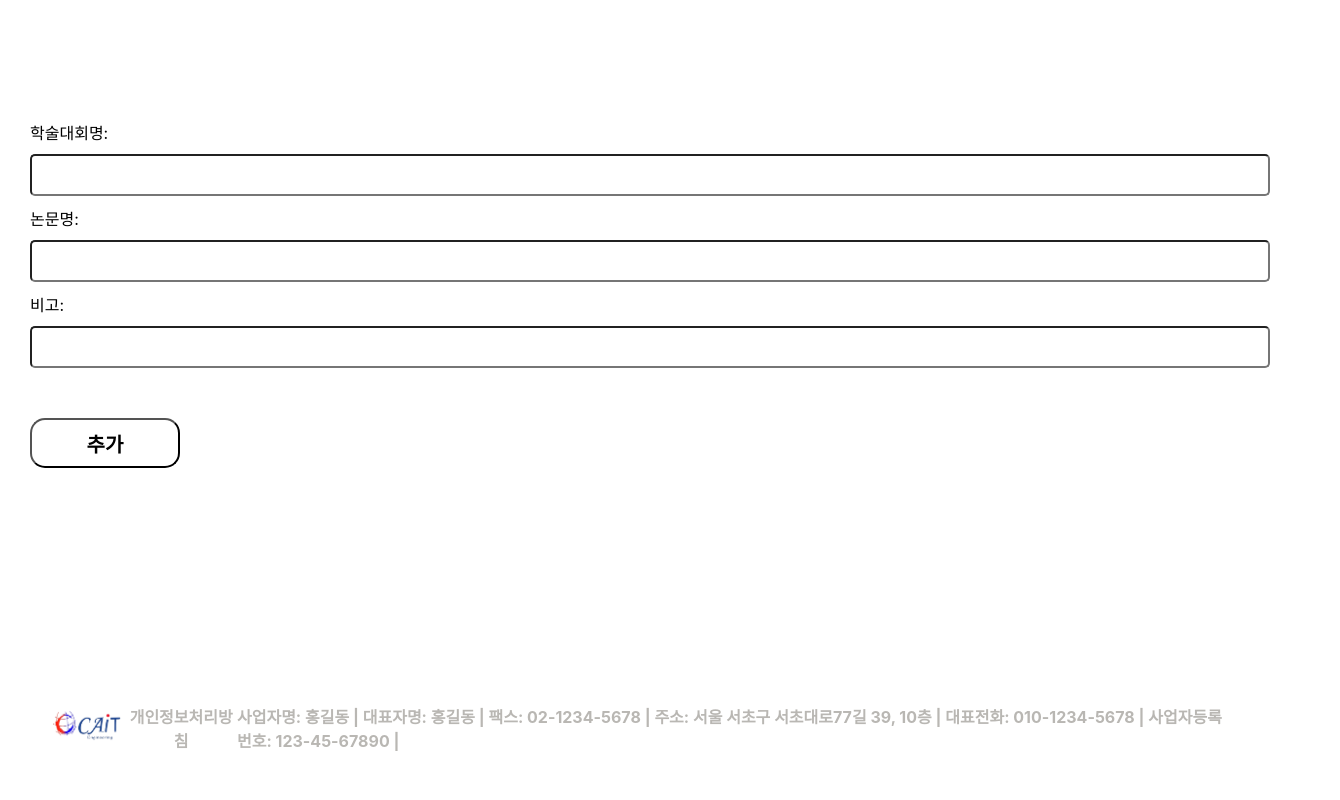
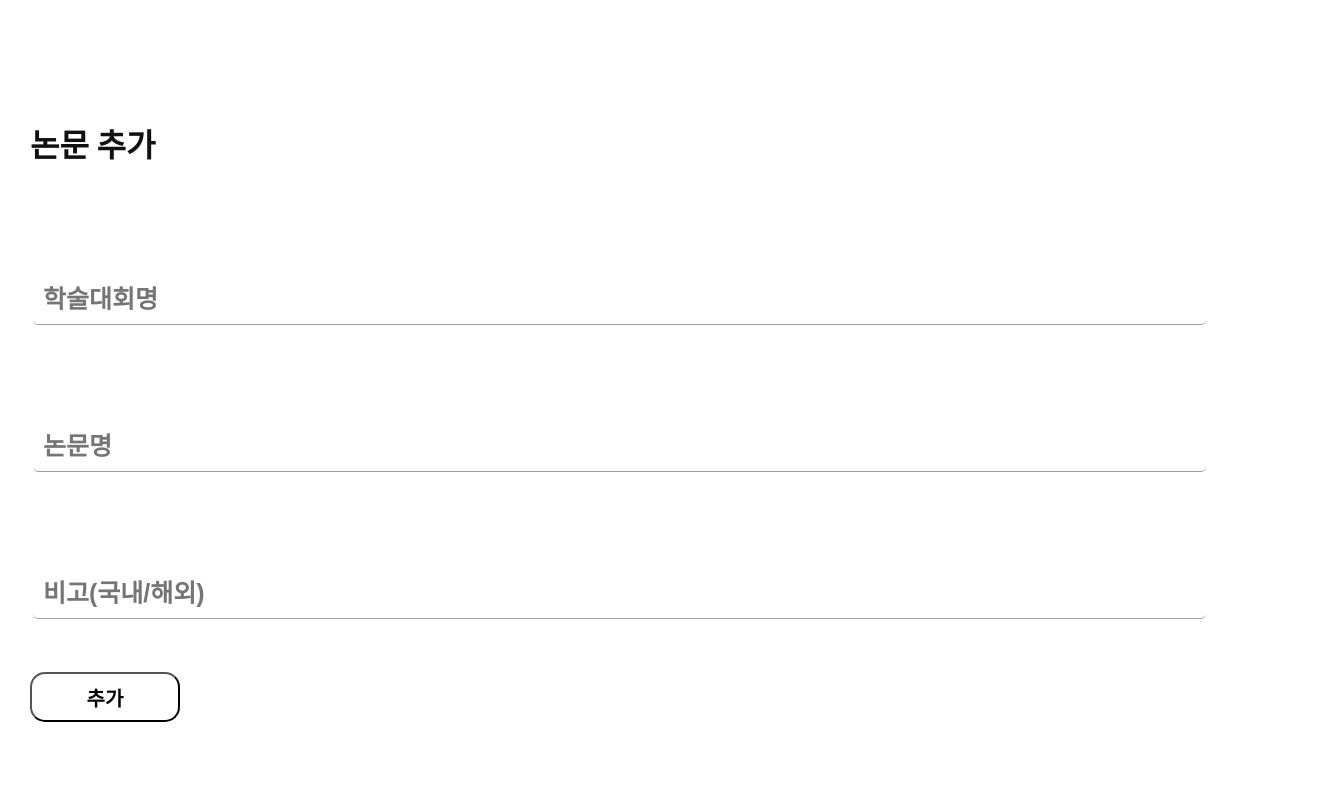
Before and after one commit to kimsanghoTT/chalix, a React (Create React App) app in the folder chalix/chailx-front/: page /board/upload in a window 1280 px wide. Shown: the part 940-1740 px from the top of the page, 1340 px wide, since content can reach past the window. Built offline with nearby package versions, Linux system fonts and the light colour scheme.

Commit message:
게시판, 헤더 진짜 끝

```diff
--- a/chalix/chailx-front/src/components/BoardDetail.js
+++ b/chalix/chailx-front/src/components/BoardDetail.js
@@ -1,6 +1,7 @@
 import React from "react";
 import { useNavigate, useLocation } from "react-router-dom";
 import OverlayImage from "./OverlayImage";
+import moment from "moment";
 
 const BoardDetail = () => {
     const location = useLocation();
@@ -20,24 +21,37 @@ const BoardDetail = () => {
         navigate(`/board/update/${post.brd_idx}`, { state: post });
     };
 
+    const timeFormat = (time) => {
+        return moment(time).format("YYYY-MM-DD");
+    }
+
     return (
         <div className="boardPage-container">
             <OverlayImage />
             <div className="board-detail-container">
-                <div className="postingForm">
-                    <h2>{post.brd_title}</h2>
-                    <p><strong>번호:</strong> {post.brd_idx}</p>
-                    <p><strong>학술대회명:</strong> {post.brd_ext2}</p>
-                    <p><strong>날짜:</strong> {post.reg_datetime}</p>
-                    <p><strong>비고:</strong> {post.brd_ext1}</p>
+                <div className="posting-form">
+                    <h1>{post.brd_title}</h1>
+                    <div className="detail-container">
+                        <div className="items">
+                            <div>번호:</div>
+                            <div>대회명:</div>
+                            <div>날짜:</div>
+                            <div>비고:</div>
+                        </div>
+                        <div className="details">
+                            <div>{post.brd_idx}</div>
+                            <div>{post.brd_ext2}</div>
+                            <div>{timeFormat(post.reg_datetime)}</div>
+                            <div>{post.brd_ext1}</div>
+                        </div>
+                    </div>
 
                     <div className="button-group">
                         <button onClick={updatePost} className="update-button">수정</button>
                         <button onClick={deletePost} className="delete-button">삭제</button>
                     </div>
-                </div>
-            </div>
-
+                </div >
+            </div >
         </div>
     );
 };
--- a/chalix/chailx-front/src/components/BoardUpdate.js
+++ b/chalix/chailx-front/src/components/BoardUpdate.js
@@ -36,20 +36,28 @@ const BoardUpdate = () => {
         <div className="boardPage-container">
             <OverlayImage />
             <div className="board-update-container">
-                <div className="postingForm">
+                <h1>논문 정보 수정</h1>
+                <div className="posting-form">
                     <form onSubmit={handleSubmit}>
-                        <div>
-                            <label>학술대회명:</label>
-                            <input type="text" value={brd_ext2} onChange={(e) => setBrd_ext2(e.target.value)} className="board-input" />
-                        </div>
-                        <div>
-                            <label>논문명:</label>
-                            <input type="text" value={brd_title} onChange={(e) => setBrd_title(e.target.value)} className="board-input" />
-                        </div>
-                        <div>
-                            <label>비고:</label>
-                            <input type="text" value={brd_ext1} onChange={(e) => setBrd_ext1(e.target.value)} className="board-input" />
-                        </div>
+                        <table className="posting-table">
+                            <tr>
+                                <td>
+                                    <input type="text" value={brd_ext2}
+                                        onChange={(e) => setBrd_ext2(e.target.value)}
+                                        className="board-input" placeholder="학술대회명" />
+                                </td>
+                                <td>
+                                    <input type="text" value={brd_title}
+                                        onChange={(e) => setBrd_title(e.target.value)}
+                                        className="board-input" placeholder="논문명" />
+                                </td>
+                                <td>
+                                    <input type="text" value={brd_ext1}
+                                        onChange={(e) => setBrd_ext1(e.target.value)}
+                                        className="board-input" placeholder="비고(국내/해외)" />
+                                </td>
+                            </tr>
+                        </table>
                         <button type="submit" className="submit-button">수정하기</button>
                     </form>
                 </div>
--- a/chalix/chailx-front/src/components/BoardUpload.js
+++ b/chalix/chailx-front/src/components/BoardUpload.js
@@ -1,7 +1,8 @@
-import moment, { now } from "moment";
-import React, { useState } from "react";
+import moment from "moment";
+import React, { useRef, useState } from "react";
 import { useNavigate } from "react-router-dom";
 import OverlayImage from "./OverlayImage";
+import gsap from "gsap";
 
 const BoardUpload = () => {
     const [brd_title, setBrd_title] = useState("");
@@ -11,6 +12,11 @@ const BoardUpload = () => {
 
     const handleSubmit = (e) => {
         e.preventDefault();
+
+        if(brd_ext2 === '' || brd_title === '' || brd_ext1 === ''){
+            alert("모든 항목을 작성해주세요.");
+            return;
+        }
 
         const storedList = JSON.parse(localStorage.getItem("boardList")) || [];
 
@@ -33,20 +39,28 @@ const BoardUpload = () => {
         <div className="boardPage-container">
             <OverlayImage />
             <div className="board-upload-container">
-                <div className="postingForm">
+                <div className="posting-form">
+                    <h1 style={{color:"#111111"}}>논문 추가</h1>
                     <form onSubmit={handleSubmit}>
-                        <div>
-                            <label>학술대회명:</label>
-                            <input type="text" value={brd_ext2} onChange={(e) => setBrd_ext2(e.target.value)} className="board-input" />
-                        </div>
-                        <div>
-                            <label>논문명:</label>
-                            <input type="text" value={brd_title} onChange={(e) => setBrd_title(e.target.value)} className="board-input" />
-                        </div>
-                        <div>
-                            <label>비고:</label>
-                            <input type="text" value={brd_ext1} onChange={(e) => setBrd_ext1(e.target.value)} className="board-input" />
-                        </div>
+                        <table className="posting-table">
+                            <tr>
+                                <td>
+                                    <input type="text" value={brd_ext2}
+                                        onChange={(e) => setBrd_ext2(e.target.value)}
+                                        className="board-input" placeholder="학술대회명" />
+                                </td>
+                                <td>
+                                    <input type="text" value={brd_title}
+                                        onChange={(e) => setBrd_title(e.target.value)}
+                                        className="board-input" placeholder="논문명" />
+                                </td>
+                                <td>
+                                    <input type="text" value={brd_ext1}
+                                        onChange={(e) => setBrd_ext1(e.target.value)}
+                                        className="board-input" placeholder="비고(국내/해외)" />
+                                </td>
+                            </tr>
+                        </table>
                         <button type="submit" className="submit-button">추가</button>
                     </form>
                 </div>
--- a/chalix/chailx-front/src/components/Header.js
+++ b/chalix/chailx-front/src/components/Header.js
@@ -58,6 +58,9 @@ function Header() {
             gsap.to(".contact a", { color: "white", duration: 0.5 });
             gsap.to(".contact", { borderColor: "white", duration: 0.5 });
         }
+        if (isVisible) {
+            gsap.to(".header-container", { backdropFilter: "blur(50px) brightness(0.7)", duration: 0.5 });
+        }
     }, [isScrolled, isHovered, isVisible]);
 
     return (
--- a/chalix/chailx-front/src/css/Board.css
+++ b/chalix/chailx-front/src/css/Board.css
@@ -132,10 +132,19 @@
     margin-top: 20px;
 }
 
-/* 게시글 추가 */
-.board-upload-container{
-    width: 100%;
-    height: 100%;
+/* 게시글 추가, 수정 */
+.board-upload-container {
+    margin-top: 50px;
+    padding: 30px;
+    justify-content: center;
+    align-items: center;
+}
+
+.board-update-container{
+    margin-top: 50px;
+    padding: 30px;
+    justify-content: center;
+    align-items: center;
 }
 
 .board-input {
@@ -144,14 +153,30 @@
     margin: 10px 0;
     border-radius: 5px;
     font-size: 16px;
+    border: none;
+    border-bottom: 1px solid rgb(158, 158, 158);
+    font-size: 25px;
+    font-weight: bold;
+    outline: none;
 }
 
-/* 게시글 디테일 */
-.postingForm{
+.posting-form{
     width: 95%;
     margin-top: 50px;
     margin-bottom: 150px;
 }
+
+.posting-form td{
+    display: block;
+    margin-top: 75px;
+}
+
+.posting-table{
+    width: 100%;
+}
+
+/* 게시글 디테일 */
+
 .board-detail-container {
     margin-top: 50px;
     padding: 30px;
@@ -159,9 +184,19 @@
     align-items: center;
 }
 
-.board-upload-container {
-    margin-top: 50px;
-    padding: 30px;
-    justify-content: center;
-    align-items: center;
+.detail-container {
+    display: flex;
+    flex-wrap: wrap;
+    margin-top: 100px;
+    font-size: 25px;
+    justify-content: space-between;
+    padding-right: 800px;
 }
+
+.items{
+    font-weight: bold;
+}
+
+.items div, .details div {
+    margin-bottom: 30px;
+}
```
